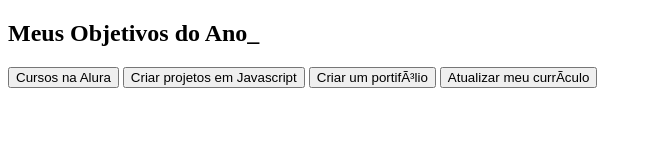
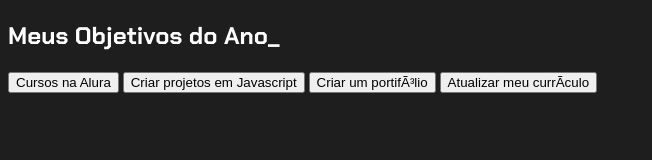
Before and after one commit to carlosthodoro/Projeto-de-vida-3B, a plain HTML site: page index.html in a window 1280 px wide. Shown: the whole page, without its empty margins (0-652 px from the left). Drawn offline with Linux system fonts and the light colour scheme.

Commit message:
kikulindoecheiroso

```diff
--- a/style.css
+++ b/style.css
@@ -9,3 +9,9 @@
     --botao-inativo: rgba(58,55,94,0.5);
     --texto-fundo: rgba(58,55,94,0.3);
 }
+
+body {
+    background-color: var(--cor-de-fundo);
+    color: var(--branco);
+    font-family: 'Chakra petch', sans-serif;
+}
```
